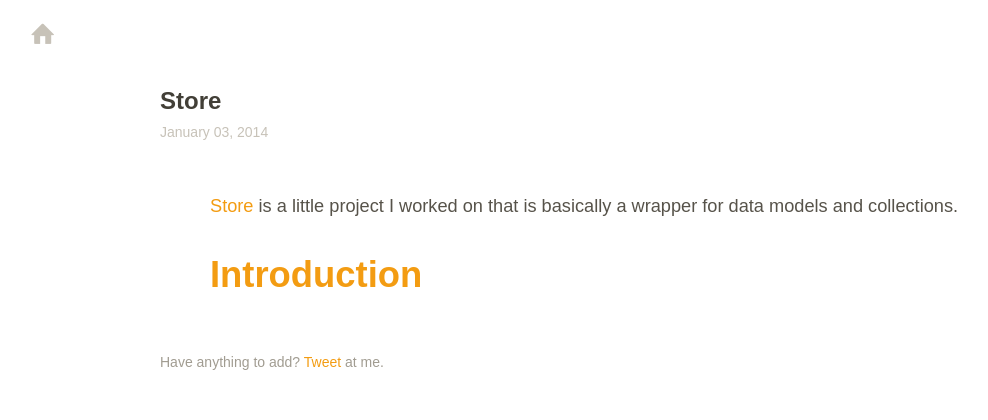
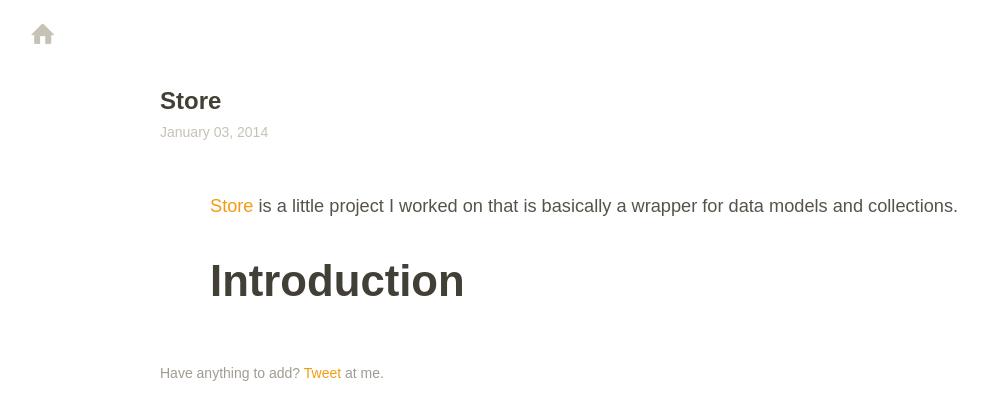
Before and after one commit to bredele/bredele.github.io, a Jekyll site: the page built from _posts/2014-01-03-store.md, in a window 1280 px wide. Shown: the top 420 px of the page, without its empty margins (0-988 px from the left). Built offline with Jekyll 4.4.1, drawn with Linux system fonts in a browser that asks for light colours; Markdown is read by kramdown in place of the engine named in the settings.

Commit message:
test style

```diff
--- a/_posts/2014-01-03-store.md
+++ b/_posts/2014-01-03-store.md
@@ -6,4 +6,4 @@ date: 2014/01/03
 
 [Store](https://github.com/bredele/store) is a little project I worked on that is basically a wrapper for data models and collections.
 
-## <a href="#introduction">Introduction</a>
+## <a class="post-section" href="#introduction">Introduction</a>
--- a/assets/blog.css
+++ b/assets/blog.css
@@ -340,6 +340,12 @@ img.left, img.right {
 	font-size: 1.3em;
 }
 
+.post-section {
+	/* I don't like that */
+	font-size: 1.2em;
+	color:#423f37;
+}
+
 @media print {
 	p,
 	blockquote {
```
